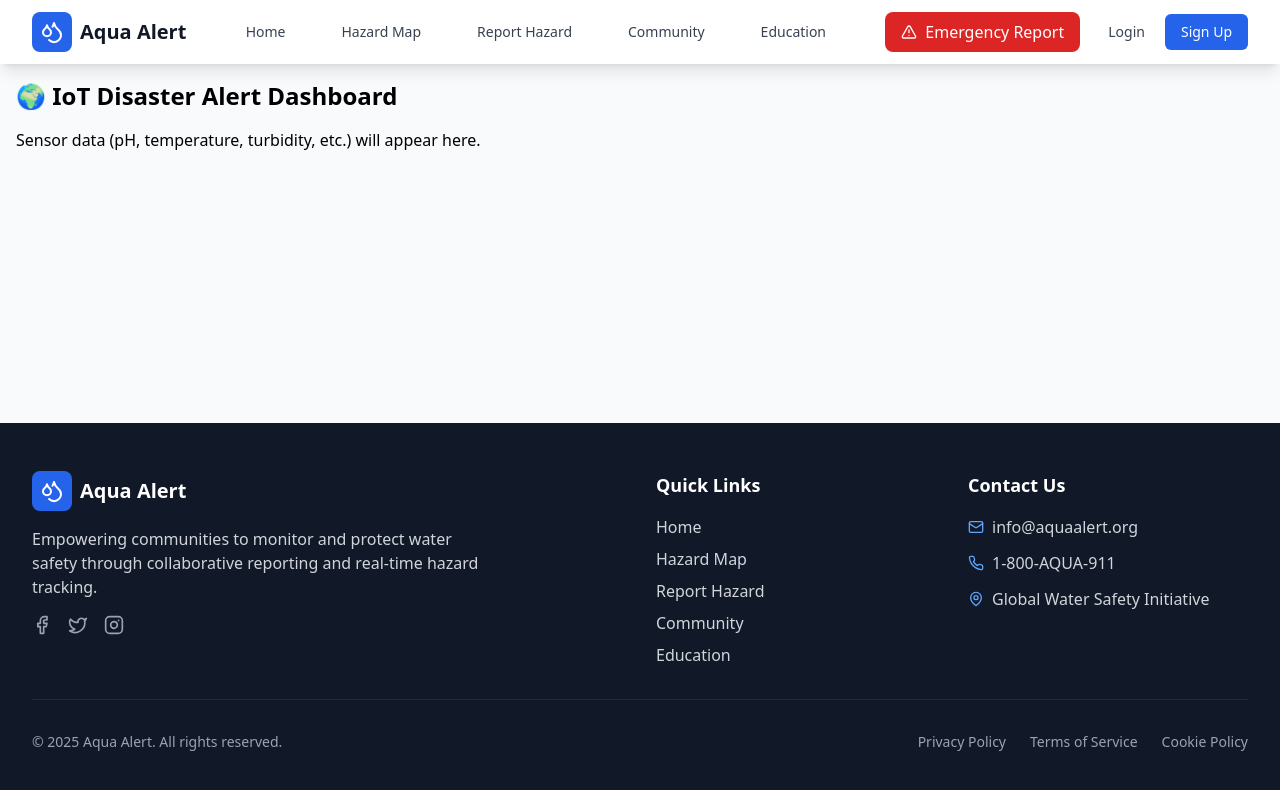
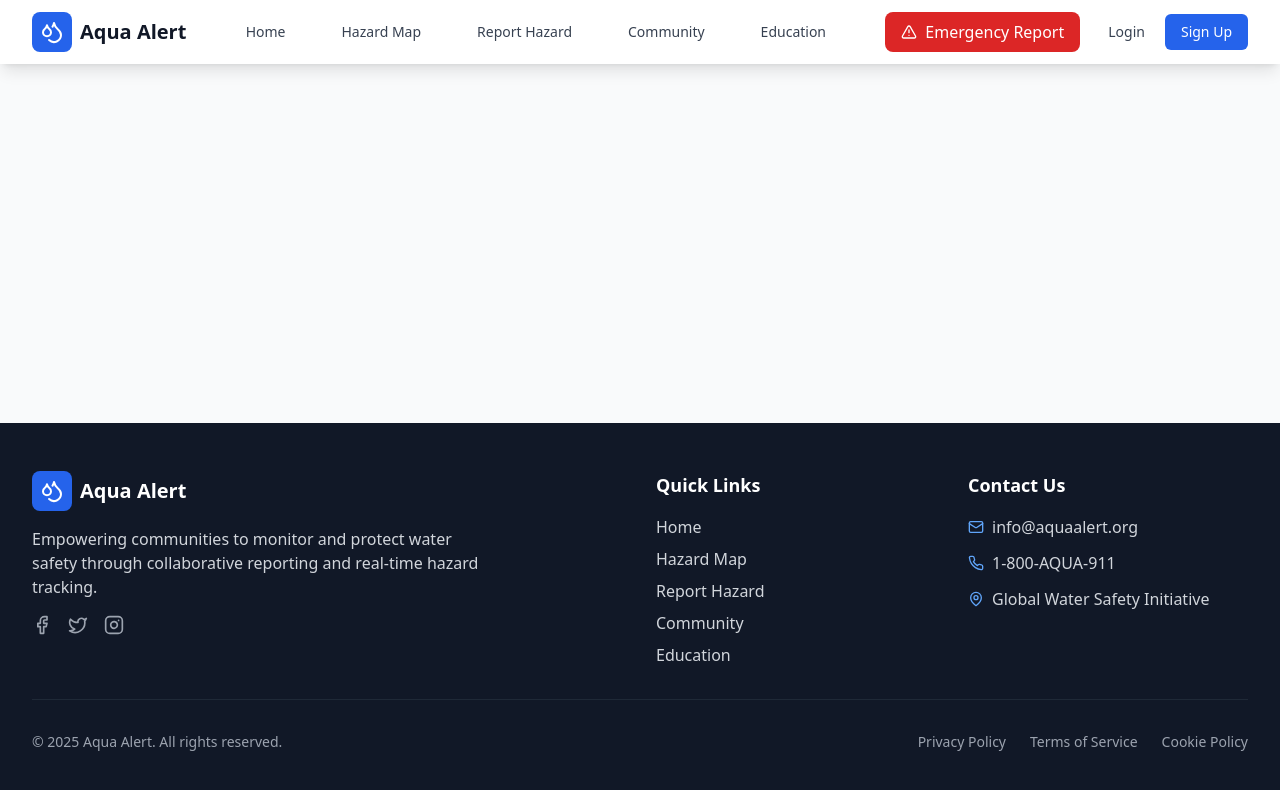
Before and after one commit to mounikapothula1106-creator/aqua-alert, a React (Vite) app: page /iot-dashboard in a window 1280 px wide. Shown: the top 790 px of the page. Built offline with nearby package versions, Linux system fonts and the light colour scheme.

Commit message:
Remove IotDashboard route from App component
Removed IotDashboard route from the application.

```diff
--- a/src/App.tsx
+++ b/src/App.tsx
@@ -7,7 +7,6 @@ import HazardMap from './pages/HazardMap';
 import ReportHazard from './pages/ReportHazard';
 import Community from './pages/Community';
 import Education from './pages/Education';
-import IotDashboard from './IotDashboard';
 import Dashboard from './pages/Dashboard';
 import Login from './pages/Login';
 import Register from './pages/Register';
@@ -28,7 +27,6 @@ function App() {
                 <Route path="/report" element={<ReportHazard />} />
                 <Route path="/community" element={<Community />} />
                 <Route path="/education" element={<Education />} />
-                <Route path="/iot-dashboard" element={<IotDashboard />} />
                 <Route path="/dashboard" element={<Dashboard />} />
                 <Route path="/login" element={<Login />} />
                 <Route path="/register" element={<Register />} />
```
